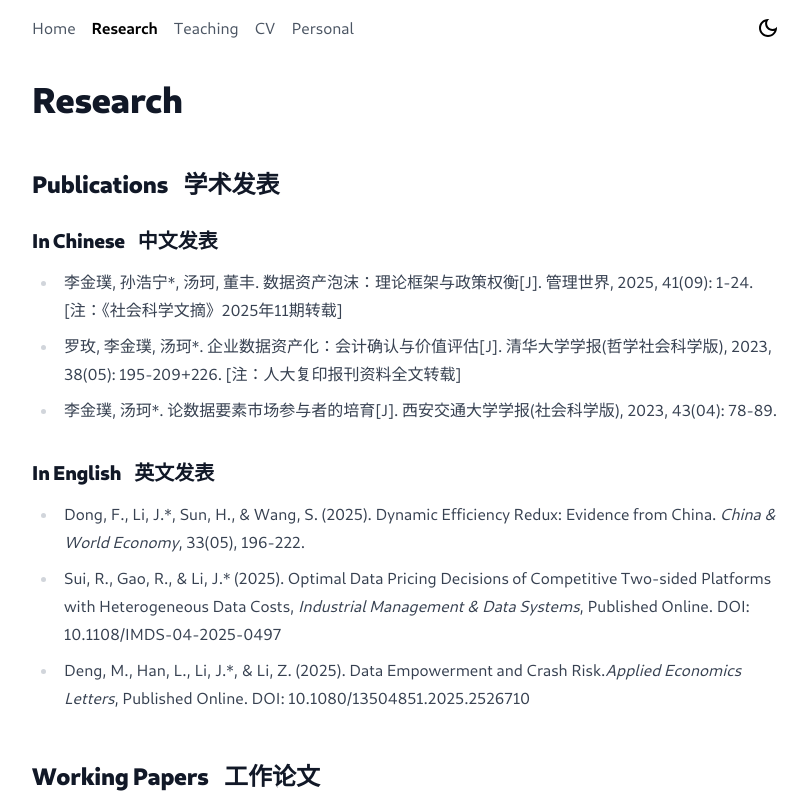
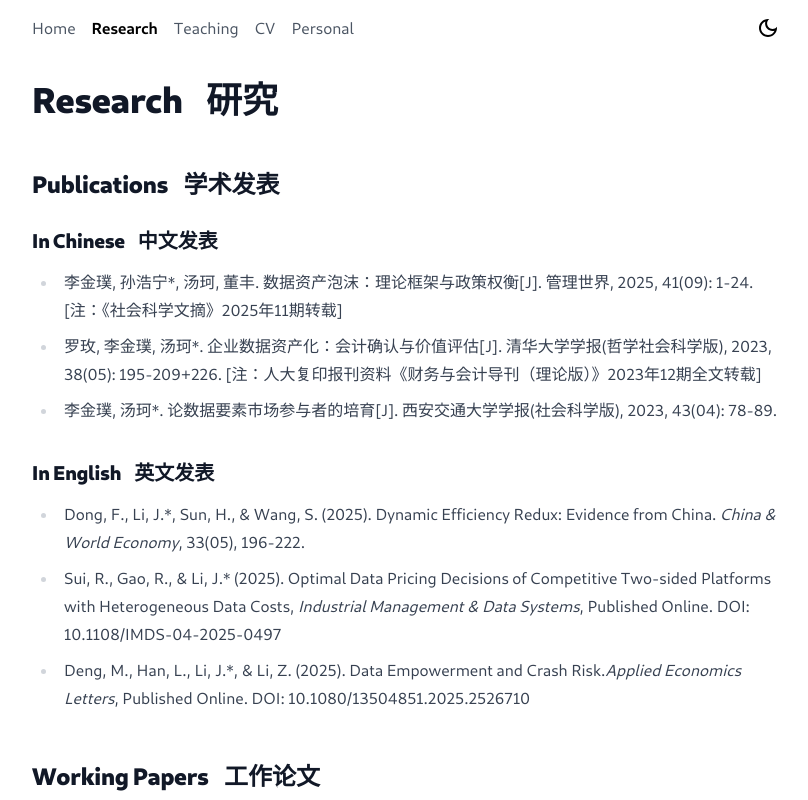
Before and after one commit to lijinpu/lijinpu.github.io, a Next.js app: page /research in a window 1280 px wide. Shown: the top 800 px of the page, without its empty margins (232-1040 px from the left). Built offline with nearby package versions, Linux system fonts and the light colour scheme.

Commit message:
auto update

```diff
--- a/pages/research.tsx
+++ b/pages/research.tsx
@@ -3,7 +3,7 @@ import Link from 'next/link'
 export default function Research() {
   return (
     <div className="flex flex-col relative max-w-none prose dark:prose-invert">
-        <h1>Research</h1>
+        <h1>Research &nbsp;&nbsp; 研究</h1>
         <div>
 
         <h2>Publications &nbsp;&nbsp; 学术发表</h2>
@@ -11,7 +11,7 @@ export default function Research() {
          <h3>In Chinese &nbsp;&nbsp; 中文发表</h3>
             <ul>
                 <li>李金璞, 孙浩宁*, 汤珂, 董丰. 数据资产泡沫：理论框架与政策权衡[J]. 管理世界, 2025, 41(09): 1-24. [注：《社会科学文摘》2025年11期转载]</li>
-                <li>罗玫, 李金璞, 汤珂*. 企业数据资产化：会计确认与价值评估[J]. 清华大学学报(哲学社会科学版), 2023, 38(05): 195-209+226. [注：人大复印报刊资料全文转载]</li>
+                <li>罗玫, 李金璞, 汤珂*. 企业数据资产化：会计确认与价值评估[J]. 清华大学学报(哲学社会科学版), 2023, 38(05): 195-209+226. [注：人大复印报刊资料《财务与会计导刊（理论版）》2023年12期全文转载]</li>
                 <li>李金璞, 汤珂*. 论数据要素市场参与者的培育[J]. 西安交通大学学报(社会科学版), 2023, 43(04): 78-89.</li>
             </ul>
 
```
